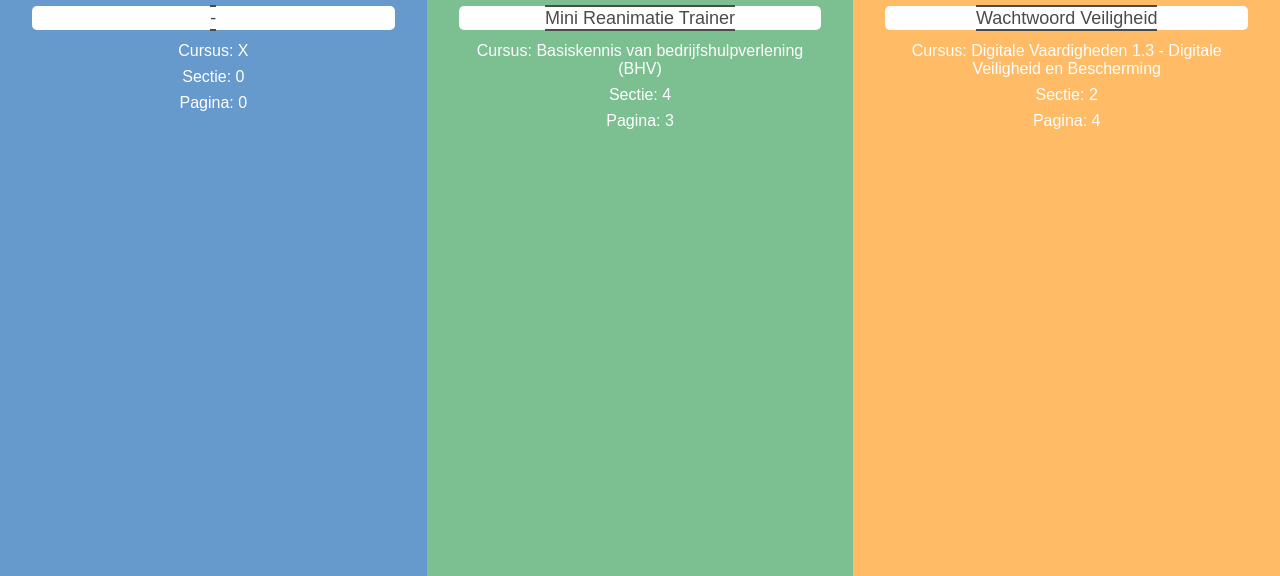
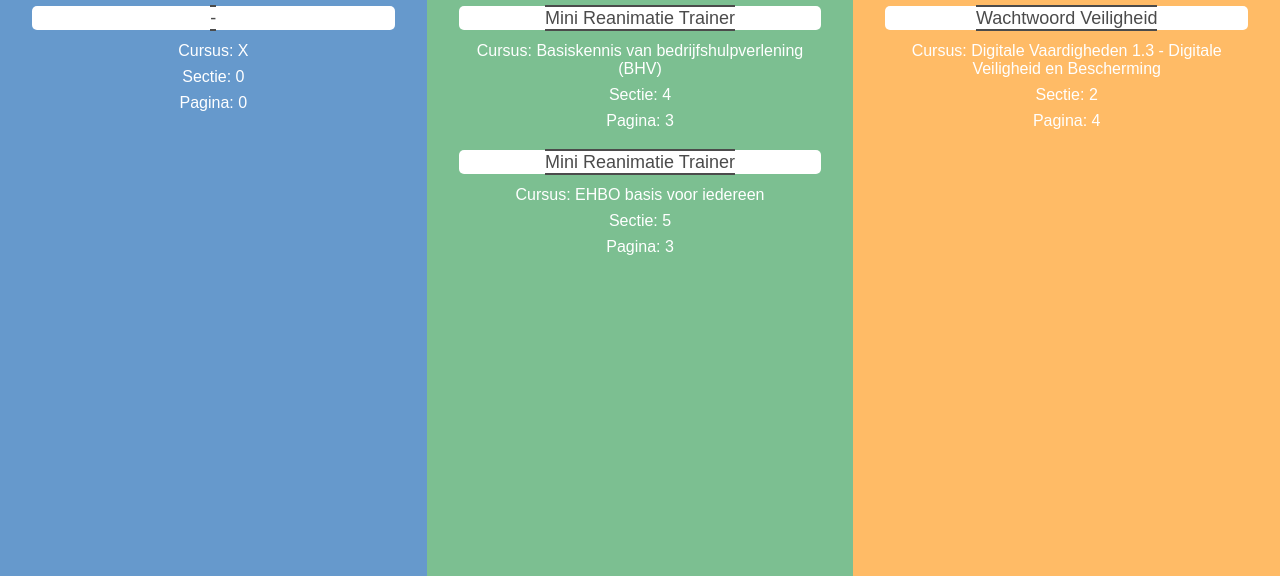
Before and after one commit to StuddyHobp/GithubKadaster.Hobp, a plain HTML site: page index.html in a window 1280 px wide. Shown: the part 224-800 px from the top of the page. Drawn offline with Linux system fonts and the light colour scheme.

Commit message:
Update index.html

```diff
--- a/index.html
+++ b/index.html
@@ -163,6 +163,11 @@
       <div class="ondertekst">Cursus: Basiskennis van bedrijfshulpverlening (BHV)</div>
       <div class="ondertekst">Sectie: 4</div>
       <div class="ondertekst">Pagina: 3</div>
+
+      <button class="knop" onclick="location.href='hobpembed/Mini_Reanimatie_Trainer.html'"><span>Mini Reanimatie Trainer</span></button>
+      <div class="ondertekst">Cursus: EHBO basis voor iedereen</div>
+      <div class="ondertekst">Sectie: 5</div>
+      <div class="ondertekst">Pagina: 3</div>
 <!--
       <button class="knop" onclick="location.href='[NAME].html'"><span>[NAME]</span></button>
       <div class="ondertekst">Cursus: X</div>
```
